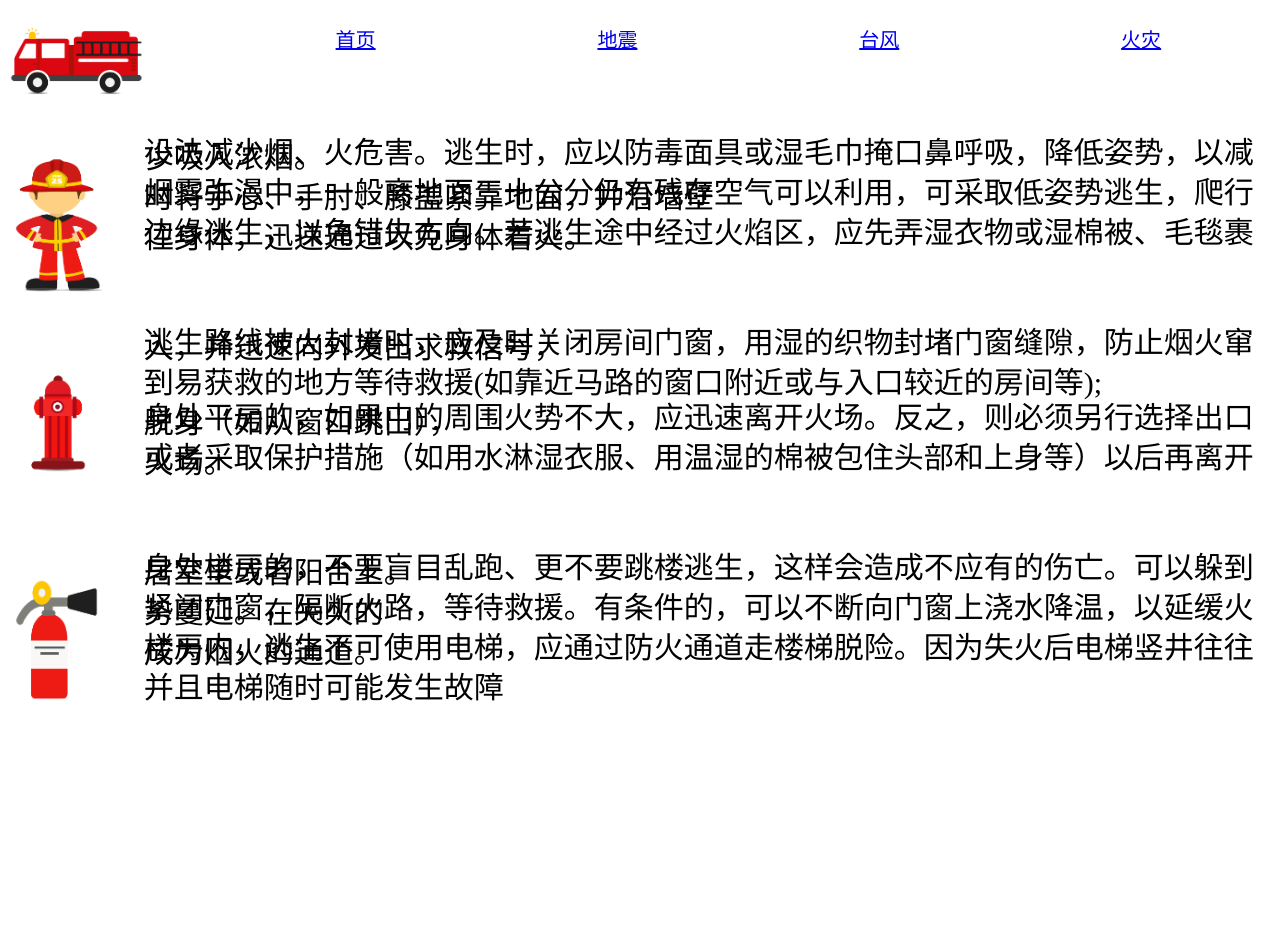
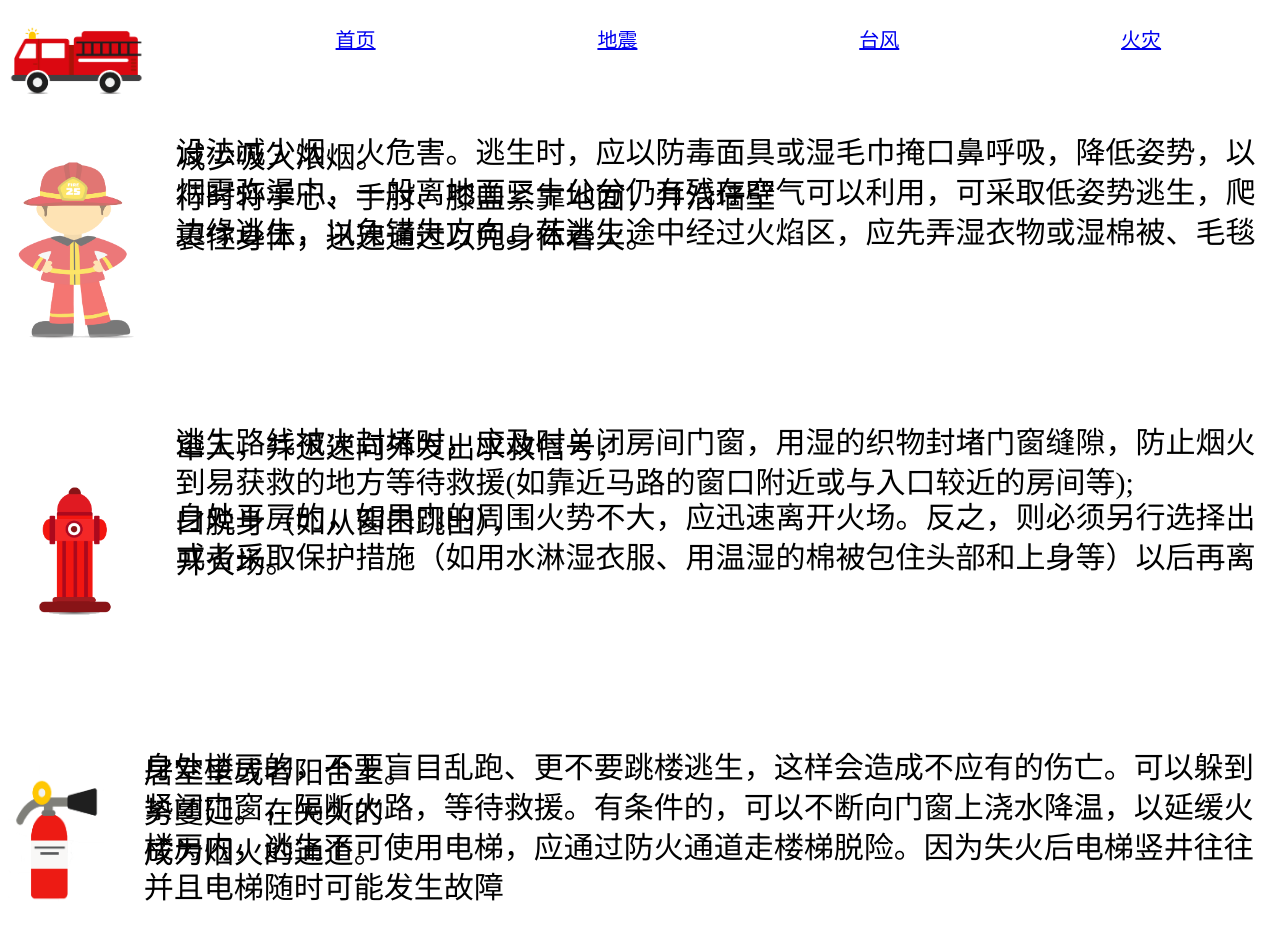
Before and after one commit to JiangShanK/sy3, a plain HTML site: page fire.html in a window 1280 px wide. In both pictures the pointer is over the picture 75 px from the left and 225 px from the top of the page. Before the commit the page ends 800 px from the top, so only its background shows below. Drawn offline with Linux system fonts and the light colour scheme.

Commit message:
Update main.css

```diff
--- a/css/main.css
+++ b/css/main.css
@@ -7,39 +7,58 @@
 		list-style-type:none;
 		 display: flex;
 		 justify-content: space-around;
+		 body
 	}
 .main1{
 		 font-size: 30px;
 		 line-height: 5px;
-		 margin-bottom: 100px;
+		 margin-bottom: 200px;
 	 }
 	 .main2{
 		 font-size: 30px;
 		 line-height: 5px;
-		 margin-bottom: 100px;
+		 margin-bottom: 200px;
 	 }
 	.main1 img{
-		height: 150px;
+		height: 200px;
 		float: left;
 		padding-right: 40px;
 	}
+	.main1 img:hover{
+		filter: alpha(Opacity=60);
+		-moz-opacity:0.6;
+		opacity: 0.6;
+	}
 	.main2 img{
-		height: 150px;
-		float: left;
-		padding-right: 40px;
+	height: 200px;
+	float: left;
+	padding-right: 40px;}
+
+	.main2 img:hover{
+		filter: alpha(Opacity=60);
+		-moz-opacity:0.6;
+		opacity: 0.6;
 	}
 	.menu img{
 		height: 80px;
 		float: left;
 		padding-right: 40px;
 	}
+	.menu img:hover{
+		filter: alpha(Opacity=60);
+		-moz-opacity:0.6;
+		opacity: 0.6;}
 	.main3 img{
 		height: 150px;
 		float: left;
 		padding-right: 40px;
 	}
+	.main3 img:hover{
+		filter: alpha(Opacity=60);
+		-moz-opacity:0.6;
+		opacity: 0.6;}
 	.main3{
 		font-size: 30px;
 		line-height: 5px;
-		margin-bottom: 100px;
+		margin-bottom: 200px;
 	}
```
